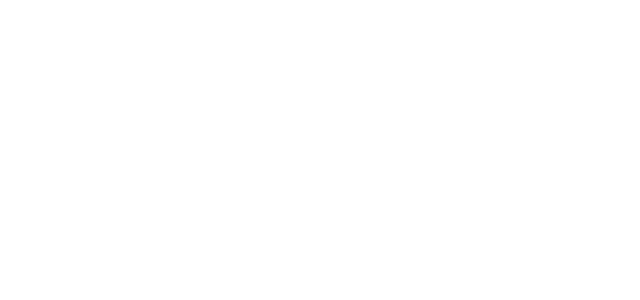
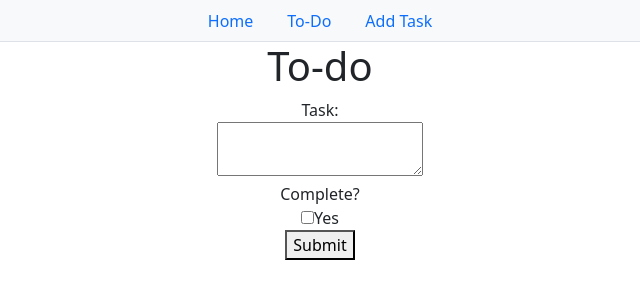
Before and after one commit to carmenvillalobos/Milestone-Project-2, a React (Create React App) app: page /tasks/form/edit/1 in a window 1280 px wide. Before the commit this address had no page. Shown: the top 300 px of the page, without its empty margins (320-960 px from the left). Built offline with nearby package versions, Linux system fonts and the light colour scheme; no server answers.

Commit message:
updated the edit, delete, and ask task button functionality

```diff
--- a/src/App.js
+++ b/src/App.js
@@ -4,6 +4,7 @@
 import Homepage from './Components/Homepage.jsx';
 import Task from './Components/Task.jsx'
 import Form from './Components/Form.jsx'
+import EditTask from './Components/Edit.jsx';
 import {BrowserRouter as Router, Route, Routes} from 'react-router-dom';
 
 function App() {
@@ -14,6 +15,7 @@
           <Route path='/' element={<Homepage /> } />
           <Route path='/tasks' element={<Task /> } />
           <Route path='/tasks/form' element={<Form /> } />
+          <Route path='/tasks/form/edit/:id' element={<EditTask /> } />
         </Routes>
       </Router>
     </div>
--- /dev/null
+++ b/src/Components/Edit.jsx
@@ -0,0 +1,95 @@
+import { useNavigate, useParams } from "react-router-dom"
+import React from "react";
+import { useState, useEffect } from 'react';
+import NavBar from "./NavBar";
+
+function EditTask(){
+    const [form, setForm] = useState({
+      tasks: '',
+      complete: false
+    });
+    let {id} = useParams();
+    let navigate = useNavigate();
+
+    useEffect(() => {
+        const fetchData = async () => {
+            const response = await fetch(`http://localhost:3000/api/tasks/${id}`)
+            const resData = await response.json()
+            setForm(resData)
+        }
+        fetchData()
+    }, [])
+
+    const onChange = (e) => {
+      const { value, name, type, checked } = e.target;
+
+      setForm((state) => ({
+        ...state,
+        [name]: type === 'checkbox' ? checked : value
+      }));
+    }
+
+    const showData = () => {
+      console.log('Form: ', form);
+    }
+
+    const onSubmit = (e) => {
+        e.preventDefault();
+        showData();
+
+        fetch(`http://localhost:3000/api/tasks/${id}`, {
+            method: 'PUT',
+            body: JSON.stringify(form),
+            headers: {"Content-Type": "application/json"}
+            }) .then(response => response.json())
+            .then(data => console.log(data))
+            .catch(error => console.error(error))
+            console.log("Edited: ", id)
+
+
+    navigate('/tasks');
+        }
+
+    return (
+      <div>
+        <NavBar/>
+        <h1>To-do</h1>
+
+        <form onSubmit={onSubmit}>
+
+          <label>
+            <div>Task:</div>
+            <textarea
+              onChange={onChange}
+              name="tasks"
+              value ={form.tasks}>
+            </textarea>
+          </label>
+
+          <div>
+            <label>
+              <div>
+                Complete?
+                  <div>
+                    <input
+                      type="checkbox"
+                      onChange={onChange}
+                      name="complete"
+                      value={form.complete}
+                      checked={form.complete}>
+                    </input>Yes
+                  </div>
+              </div>
+            </label>
+          </div>
+
+          <div>
+            <button>Submit</button>
+          </div>
+
+        </form>
+      </div>
+    )
+  }
+
+  export default EditTask;
--- a/src/Components/Form.jsx
+++ b/src/Components/Form.jsx
@@ -2,14 +2,15 @@
 import { useState } from 'react';
 import { Nav } from "react-bootstrap";
 import NavBar from "./NavBar";
-import { Link } from "react-router-dom"
-import Homepage from "./Homepage";
+import { useNavigate } from "react-router-dom"
 
 function Form (){
   const [form, setForm] = useState({
-    task: '',
-    completion: false
+    tasks: '',
+    complete: false
   });
+
+  let navigate = useNavigate();
 
   const onChange = (e) => {
     const { value, name, type, checked } = e.target;
@@ -27,6 +28,17 @@
   const onSubmit = (e) => {
       e.preventDefault();
       showData();
+
+  fetch('http://localhost:3000/api/tasks', {
+    method: 'POST',
+    body: JSON.stringify(form),
+    headers: {"Content-Type": "application/json"}
+    }) .then(response => response.json())
+    .then(data => console.log(data))
+    .catch(error => console.error(error))
+
+
+  navigate('/tasks');
       }
 
   return (
@@ -38,7 +50,11 @@
 
         <label>
           <div>Task:</div>
-          <textarea onChange={onChange} name="task" value ={form.task}></textarea>
+          <textarea
+            onChange={onChange}
+            name="tasks"
+            value ={form.tasks}>
+          </textarea>
         </label>
 
         <div>
@@ -46,7 +62,12 @@
             <div>
               Complete?
                 <div>
-                  <input type="checkbox" onChange={onChange} name="completion" value ={form.completion}></input>Yes
+                  <input
+                    type="checkbox"
+                    onChange={onChange}
+                    name="complete"
+                    value={form.complete}>
+                  </input>Yes
                 </div>
             </div>
           </label>
--- a/src/Components/Task.css
+++ b/src/Components/Task.css
@@ -19,9 +19,9 @@
     flex-direction: row;
 }
 
-.grid > div {
+/* .grid > div {
     flex-basis: calc(24% - 40px);
-}
+}  */
 
 .pro{
     margin-top: 20px;
--- a/src/Components/Task.jsx
+++ b/src/Components/Task.jsx
@@ -5,9 +5,12 @@
 import Form from './Form';
 import "./Task.css"
 import {useEffect, useState} from 'react'
+import { useNavigate } from "react-router-dom"
 
 function Task() {
     const [tasks, setTasks] = useState([]);
+
+    let navigate = useNavigate();
 
     useEffect(() => {
         const fetchData = async () => {
@@ -17,6 +20,20 @@
         }
         fetchData()
     }, [])
+
+function deleteTask(id){
+    fetch(`http://localhost:3000/api/tasks/${id}`, {
+    method: 'DELETE',
+    headers: {"Content-Type": "application/json"}
+    }) .then(response => response.json())
+    .then(data => console.log(data))
+    .catch(error => console.error(error))
+    console.log("deleted: ", id)
+
+    navigate(0);
+}
+
+
   return (
     <div>
         <NavBar/>
@@ -30,24 +47,22 @@
                 <Card.Text>{e.complete && 'Done ✅'}</Card.Text>
 
                     {/* EDIT BUTTON */}
-                    <Link to="/tasks/form">
-                    <Button
-                        variant="info"
-                        size="sm"
-                        type='submit'>
-                            Edit
+
+                    <Link to={`/tasks/form/edit/${e.id}`}>
+                    <Button variant="warning" size="sm">
+                        Edit
                     </Button>
                     </Link>
 
+
                     {/* DELETE BUTTON */}
-                    <Link to="/tasks/form">
                     <Button
+                        onClick={ () => deleteTask(e.id)}
                         variant="danger"
                         size="sm"
                         type='submit'>
                             Delete
                     </Button>
-                    </Link>
                 <form action=""></form>
             </Card.Body>
             </Card>
```
Also changed, not shown: server.js (+16 -1 lines), 2 other files (tests, documents, lock files or other folders).
